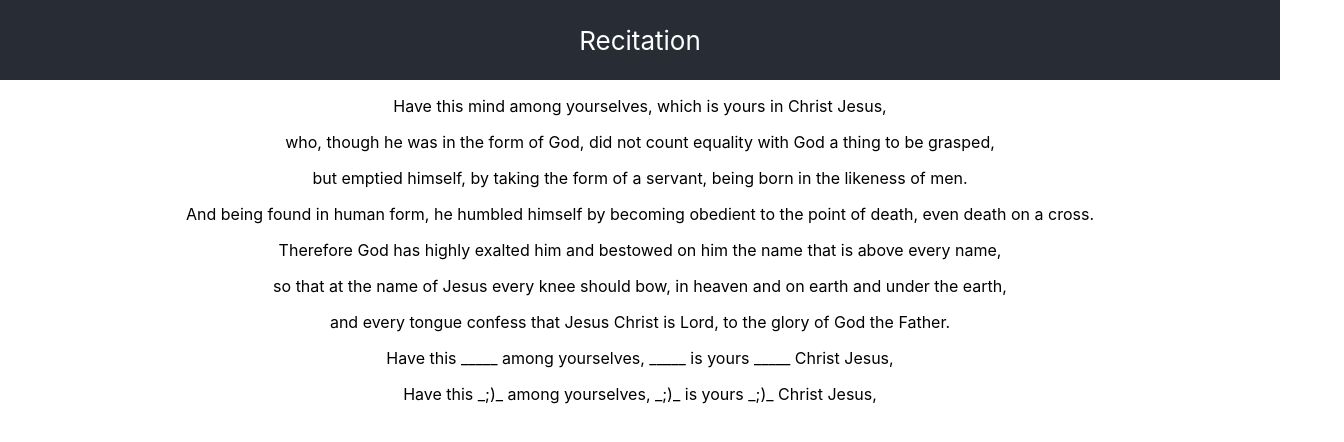
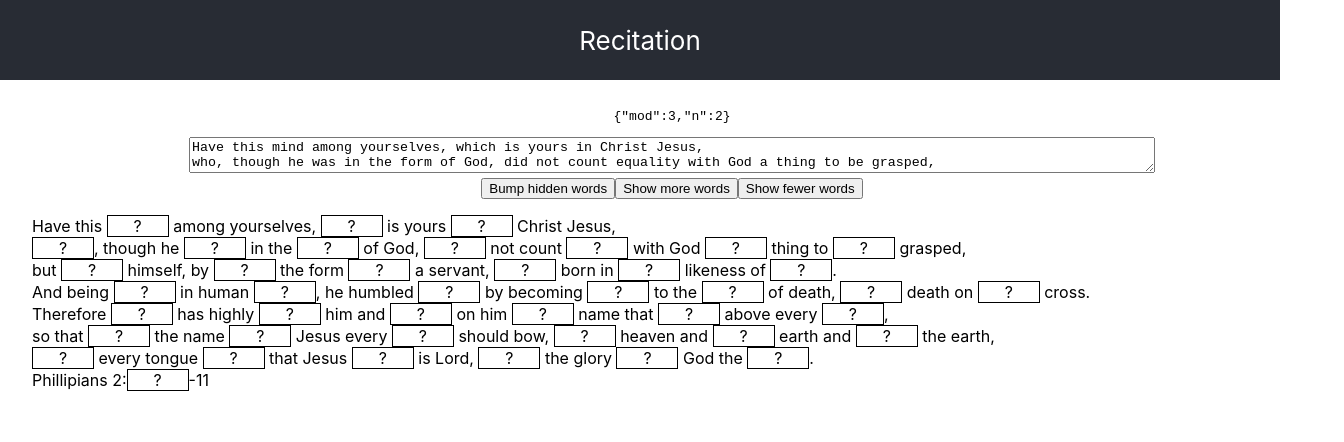
Before and after one commit to TimothyDJewell/recitation, a React (Create React App) app: page / in a window 1280 px wide. Shown: the top 442 px of the page, 1344 px wide, since content can reach past the window. Built offline with nearby package versions, Linux system fonts and the light colour scheme.

Commit message:
add inputs for memorization text, hiding pattern

```diff
--- a/src/App.css
+++ b/src/App.css
@@ -16,3 +16,16 @@
 .App-link {
   color: #61dafb;
 }
+
+.App-body-wrapper {
+  width: 100%;
+  padding: 1em 2em;
+}
+
+.AppBody p {
+  text-align: left;
+}
+
+.LargeInput {
+  width: 75%;
+}
--- a/src/App.tsx
+++ b/src/App.tsx
@@ -1,7 +1,8 @@
-import React from 'react';
+import React, { useState } from 'react';
 import './App.css';
+import MemoryBox from './MemoryBox';
 
-const verses = [
+const initialInput = [
   'Have this mind among yourselves, which is yours in Christ Jesus,',
   'who, though he was in the form of God, did not count equality with God a thing to be grasped,',
   'but emptied himself, by taking the form of a servant, being born in the likeness of men.',
@@ -9,32 +10,44 @@ const verses = [
   'Therefore God has highly exalted him and bestowed on him the name that is above every name,',
   'so that at the name of Jesus every knee should bow, in heaven and on earth and under the earth,',
   'and every tongue confess that Jesus Christ is Lord, to the glory of God the Father.',
-];
+  'Phillipians 2:5-11',
+].join('\n');
 
-const Display = ({ lines }: {lines: string[]}) => (
-  <div>
-    {lines.map(o => <p>{o}</p>)}
-  </div>
+const LargeInput = ({ text, setText }: { text: string, setText: (t: string) => void}) => (
+  <textarea className="LargeInput" onChange={e => setText(e.target.value)} value={text} />
 );
 
-const hideWords = (text: string, wordPredicate: (value: string, index: number) => boolean): (string | never)[] => {
+const hideWords = (text: string, wordPredicate: (value: string, index: number) => boolean): (string | JSX.Element)[] => {
   const splitText = text.split(/\b/);
   const wordIndices = splitText.reduce<{ arr: (number | undefined)[], nextIndex: number }>((prev, curr) => /^\w+$/.test(curr)
       ? ({ arr: [...prev.arr, prev.nextIndex], nextIndex: prev.nextIndex + 1 })
       : ({ arr: [...prev.arr, undefined], nextIndex: prev.nextIndex }),
     { arr: [], nextIndex: 0 }).arr;
-  return splitText.map((value, index) => wordIndices[index] === undefined || wordPredicate(value, wordIndices[index]!) ? value : '_;)_');
+  return splitText.map((value, index) => wordIndices[index] === undefined || wordPredicate(value, wordIndices[index]!) ? value : <MemoryBox hiddenText={value} />);
 }
 
-const HiddenWords = ({ text }: { text: string }) => {
-  const splitText = text.split(/\b/g);
-  const indicesToHide = splitText
-    // first, reduce to the set of indices in splitText that have words, so we are only hiding words
-    .reduce((prev, curr, index) => /^\w+$/.test(curr) ? [...prev, index] : prev, [] as number[])
-    // second, reduce that array to just the items we want to hide
-    .reduce((prev, curr, index) => index % 3 === 2 ? [...prev, curr] : prev, [] as number[]);
-  const hiddenText = splitText.map((s, i) => indicesToHide.indexOf(i) !== -1 ? '_____' : s).join('');
-  return <Display lines={[ hiddenText ]} />;
+const AppBody = () => {
+  const [memorizationText, setMemorizationText] = useState(initialInput);
+  const [hideMode, setHideMode] = useState({ mod: 3, n: 2 });
+  const increaseN = () => setHideMode({...hideMode, n: (hideMode.n + 1) % hideMode.mod});
+  const increaseMod = () => setHideMode({...hideMode, mod: hideMode.mod + 1});
+  const decreaseMod = () => {
+    const mod = (hideMode.mod - 1) || 1;
+    setHideMode({ mod, n: hideMode.n % mod });
+  }
+
+  return (
+    <div className="AppBody">
+      <pre>{JSON.stringify(hideMode)}</pre>
+      <LargeInput text={memorizationText} setText={setMemorizationText} />
+      <div>
+        <button onClick={increaseN}>Bump hidden words</button>
+        <button onClick={increaseMod}>Show more words</button>
+        <button onClick={decreaseMod}>Show fewer words</button>
+      </div>
+      <p style={{whiteSpace: 'pre'}}>{hideWords(memorizationText, (_, i) => i % hideMode.mod !== hideMode.n)}</p>
+    </div>
+  );
 };
 
 const App = () => (
@@ -42,9 +55,9 @@ const App = () => (
     <header className="App-header">
       Recitation
     </header>
-    <Display lines={verses} />
-    <HiddenWords text={verses[0]}/>
-    {hideWords(verses[0], (v, i) => i % 3 !== 2)}
+    <div className="App-body-wrapper">
+      <AppBody />
+    </div>
   </div>
 );
 
--- /dev/null
+++ b/src/MemoryBox.module.css
@@ -0,0 +1,15 @@
+.MemoryBox {
+  cursor: pointer;
+}
+
+.MemoryBox.Secret {
+  text-align: center;
+  border: 1px solid black;
+  display: inline-block;
+  min-width: 60px;
+  user-select: none;
+}
+
+.MemoryBox.Reveal {
+  border: 0;
+}
--- /dev/null
+++ b/src/MemoryBox.tsx
@@ -0,0 +1,12 @@
+import { useState } from "react";
+import Style from './MemoryBox.module.css';
+
+const MemoryBox = (props: { hiddenText: string }) => {
+    const [isExposed, updateIsExposed] = useState(false);
+    return (
+        <span className={`${Style.MemoryBox} ${(isExposed ? Style.Reveal : Style.Secret)}`} onClick={() => updateIsExposed(!isExposed)}>
+            {isExposed ? props.hiddenText : '?'}
+        </span>
+    );
+};
+export default MemoryBox;
```
